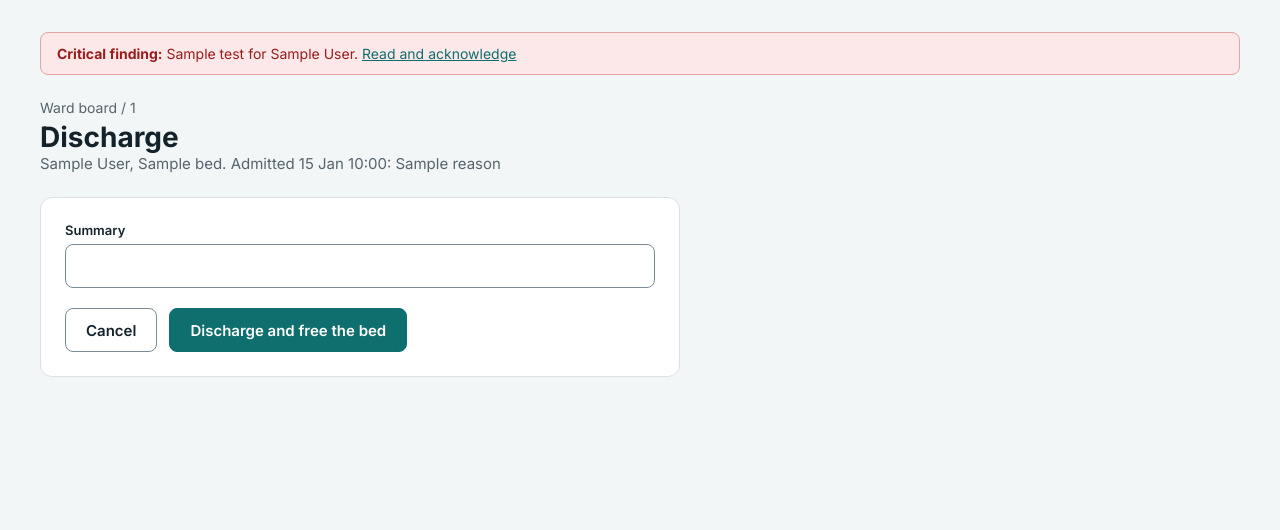
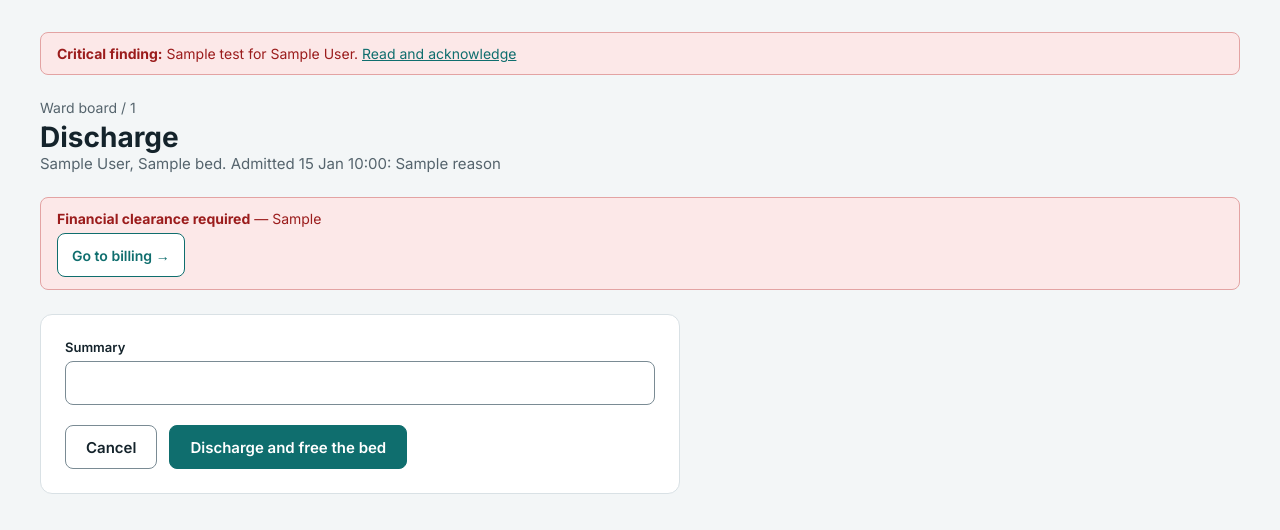
Before and after one commit to ngugiherman8/Hospital-Management-System, a Django app: template templates/wards/discharge.html in a window 1280 px wide. Shown: the top 530 px of the page. Run offline with Django 5.2, Linux system fonts and the light colour scheme; the template is opened without the code that fills it: most values are stand-ins (such as "Sample title", 1, 10 or a date in 2020); form fields are guessed from the names that the template uses.

Commit message:
Add files via upload

```diff
--- a/templates/wards/discharge.html
+++ b/templates/wards/discharge.html
@@ -1,7 +1,72 @@
 {% extends "base.html" %}
 {% block title %}Discharge{% endblock %}
 {% block content %}
-<div class="head"><div><div class="crumb">Ward board / {{ admission.number }}</div><h1>Discharge</h1><div class="sub">{{ admission.patient.full_name }}, {{ admission.bed }}. Admitted {{ admission.admitted_at|date:"j M H:i" }}: {{ admission.reason }}</div></div></div>
-<form method="post" class="card" style="max-width:640px">{% csrf_token %}{% include "_field.html" with field=form.summary %}
-<div class="row"><a class="btn" href="{% url 'visit_detail' admission.appointment_id %}">Cancel</a><button class="btn primary" type="submit">Discharge and free the bed</button></div></form>
+
+<div class="head">
+  <div>
+    <div class="crumb">Ward board / {{ admission.number }}</div>
+    <h1>Discharge</h1>
+    <div class="sub">
+      {{ admission.patient.full_name }}, {{ admission.bed }}.
+      Admitted {{ admission.admitted_at|date:"j M H:i" }}: {{ admission.reason }}
+    </div>
+  </div>
+</div>
+
+{# --- financial clearance banner --- #}
+{% if not cleared %}
+<div class="alert error" role="alert">
+  <b>Financial clearance required</b> &mdash; {{ clearance_reason }}
+  <div style="margin-top:6px">
+    <a class="btn small" href="{% url 'visit_invoices' admission.appointment_id %}">
+      Go to billing &rarr;
+    </a>
+  </div>
+</div>
+{% else %}
+<div class="alert" style="background:var(--ok-bg,#ecfdf5);border-color:var(--ok,#059669);color:var(--ok,#059669)" role="status">
+  &#10003; Financially cleared &mdash; {{ clearance_reason }}
+</div>
+{% endif %}
+
+<form method="post" class="card" style="max-width:640px">
+  {% csrf_token %}
+  {% include "_field.html" with field=form.summary %}
+
+  {% if not cleared %}
+    {# Non-admin: button is disabled until billing is sorted #}
+    {% if can_manage %}
+    <details style="margin-bottom:12px">
+      <summary style="cursor:pointer;color:var(--muted,#6b7280);font-size:13px">
+        Administrator override
+      </summary>
+      <label style="display:flex;gap:8px;align-items:flex-start;margin-top:8px;font-size:13px">
+        <input type="checkbox" name="override_clearance" value="1" style="margin-top:3px">
+        <span>
+          Discharge despite outstanding balance or missing claim.
+          This action is logged. Use only when authorised by the medical officer in charge.
+        </span>
+      </label>
+    </details>
+    <div class="row">
+      <a class="btn" href="{% url 'visit_detail' admission.appointment_id %}">Cancel</a>
+      <button class="btn primary" type="submit">Discharge and free the bed</button>
+    </div>
+    {% else %}
+    <div class="row">
+      <a class="btn" href="{% url 'visit_detail' admission.appointment_id %}">Cancel</a>
+      <button class="btn primary" type="submit" disabled
+              title="Settle the bill before discharging.">
+        Discharge and free the bed
+      </button>
+    </div>
+    {% endif %}
+  {% else %}
+  <div class="row">
+    <a class="btn" href="{% url 'visit_detail' admission.appointment_id %}">Cancel</a>
+    <button class="btn primary" type="submit">Discharge and free the bed</button>
+  </div>
+  {% endif %}
+</form>
+
 {% endblock %}
```
